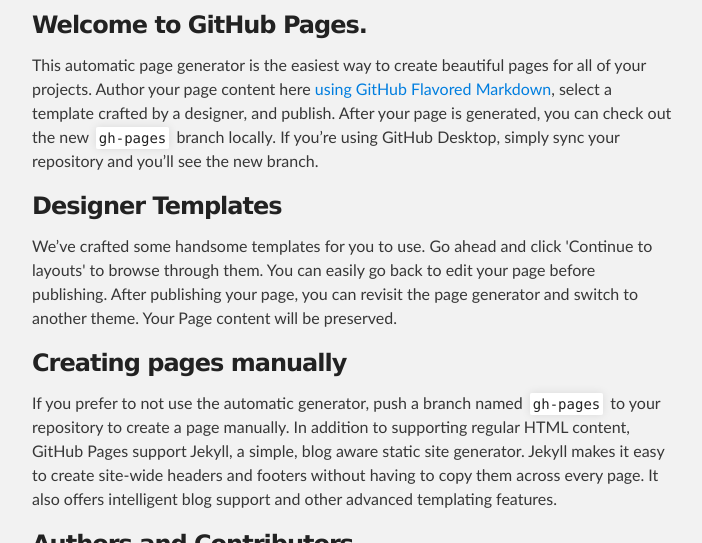
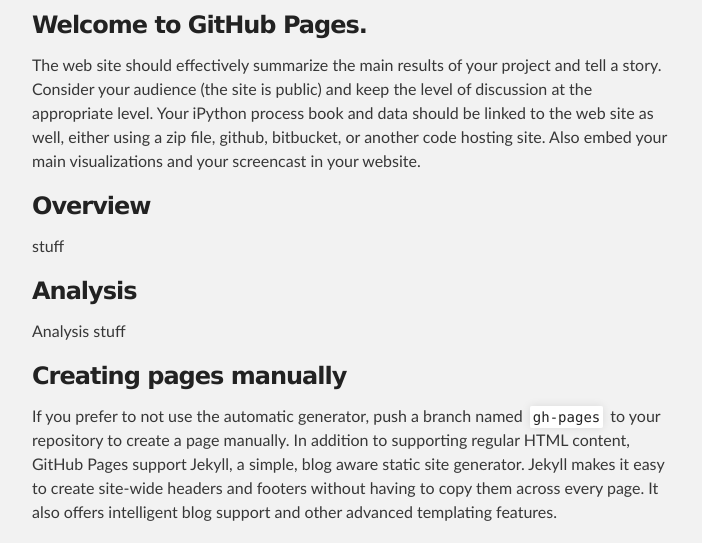
Before and after one commit to kyang01/startup-analysis, a plain HTML site: page index.html in a window 1280 px wide. Shown: the part 651-1194 px from the top of the page, without its empty margins (288-990 px from the left). Drawn offline with Linux system fonts and the light colour scheme.

Commit message:
shortcuts ugh

```diff
--- a/index.html
+++ b/index.html
@@ -38,17 +38,23 @@
 <iframe width="560" height="315" src="https://www.youtube.com/embed/8DSeZji2x-Y" frameborder="0" allowfullscreen></iframe>
 </div>
 
-
-
       <h3>
 <a id="welcome-to-github-pages" class="anchor" href="#welcome-to-github-pages" aria-hidden="true"><span class="octicon octicon-link"></span></a>Welcome to GitHub Pages.</h3>
 
-<p>This automatic page generator is the easiest way to create beautiful pages for all of your projects. Author your page content here <a href="https://guides.github.com/features/mastering-markdown/">using GitHub Flavored Markdown</a>, select a template crafted by a designer, and publish. After your page is generated, you can check out the new <code>gh-pages</code> branch locally. If you’re using GitHub Desktop, simply sync your repository and you’ll see the new branch.</p>
+<p>The web site should effectively summarize the main results of your project and tell a story. Consider your audience (the site is public) and keep the level of discussion at the appropriate level. Your iPython process book and data should be linked to the web site as well, either using a zip file, github, bitbucket, or another code hosting site. Also embed your main visualizations and your screencast in your website.</p>
+      <h3>
+<a id="overview" class="anchor" href="#" aria-hidden="true"><span class="octicon octicon-link"></span></a>Overview</h3>
+
+
+
+<!--a id="overview" class="anchor" href="#overview" aria-hidden="true"><span class="octicon octicon-link"></span></a>Overview</h3>
+Overview</h3>
+-->
+<p>stuff</p>
 
 <h3>
-<a id="designer-templates" class="anchor" href="#designer-templates" aria-hidden="true"><span class="octicon octicon-link"></span></a>Designer Templates</h3>
-
-<p>We’ve crafted some handsome templates for you to use. Go ahead and click 'Continue to layouts' to browse through them. You can easily go back to edit your page before publishing. After publishing your page, you can revisit the page generator and switch to another theme. Your Page content will be preserved.</p>
+<a id="analysis" class="anchor" href="#" aria-hidden="true"><span class="octicon octicon-link"></span></a>Analysis</h3>
+<p>Analysis stuff</p>
 
 <h3>
 <a id="creating-pages-manually" class="anchor" href="#creating-pages-manually" aria-hidden="true"><span class="octicon octicon-link"></span></a>Creating pages manually</h3>
```
